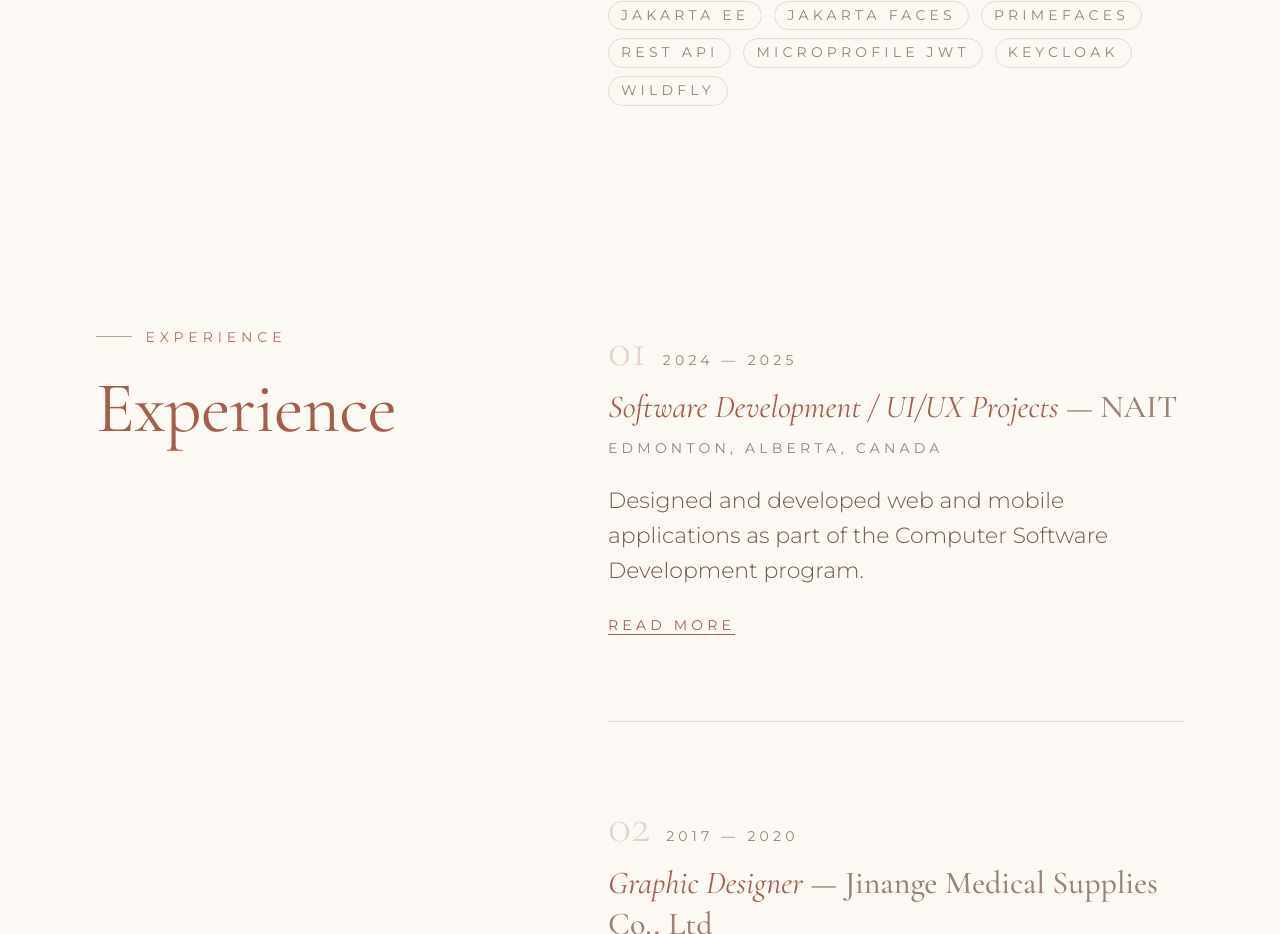
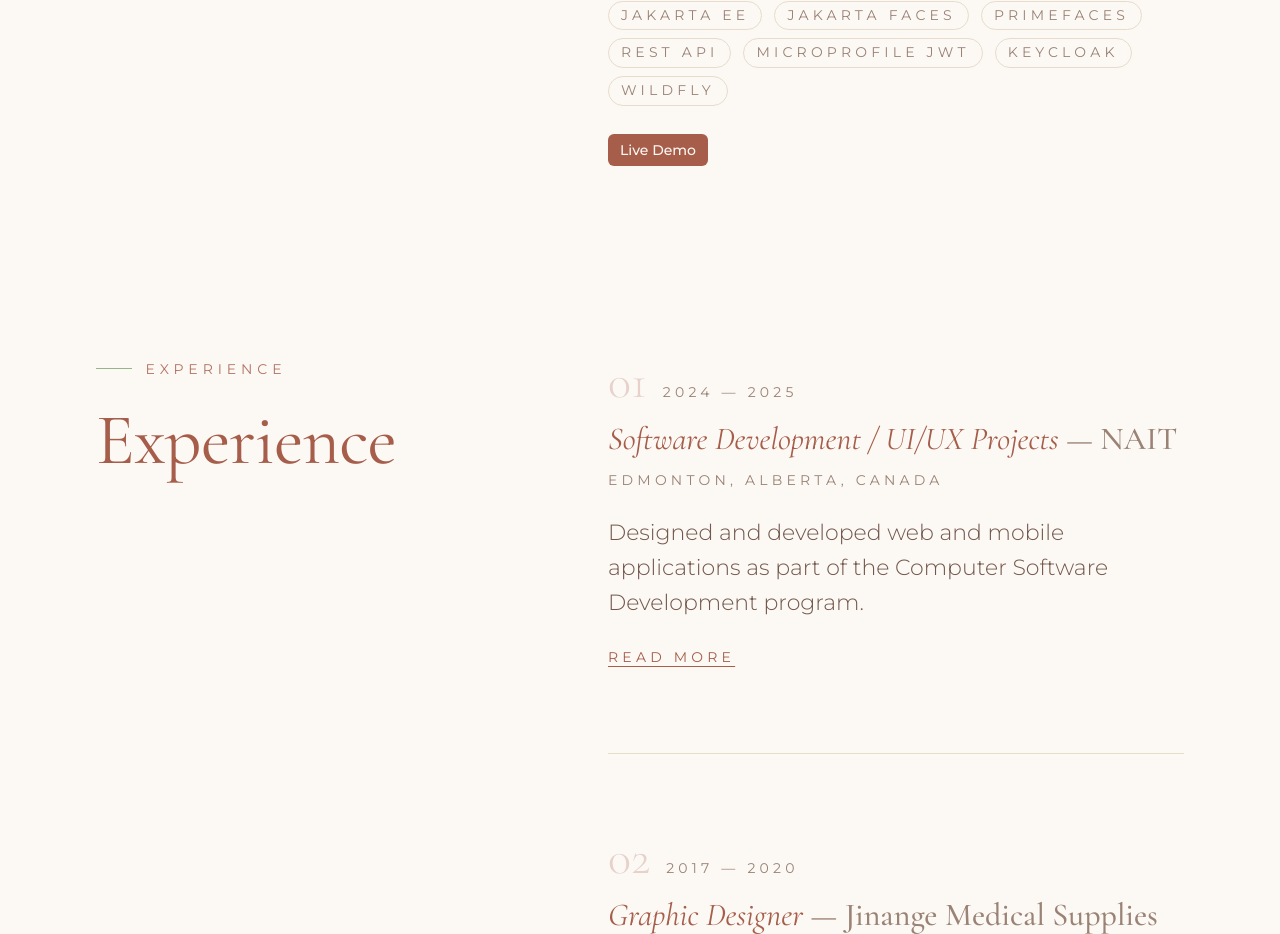
Before and after one commit to lilyjiang1203/remix-of-remix-of-resume-portfolio-website-template, a React (Vite) app: page / in a window 1280 px wide. Shown: the part 5107-6041 px from the top of the page. Built offline with nearby package versions, Linux system fonts and the light colour scheme; the HTML template or start-up script is replaced by a standard one.

Commit message:
Changes
Co-authored-by: lilyjiang1203 <123008741+lilyjiang1203@users.noreply.github.com>

```diff
--- a/src/data/portfolio-data.ts
+++ b/src/data/portfolio-data.ts
@@ -213,7 +213,7 @@ export const projects: Project[] = [
     description:
       "Full-stack Jakarta EE application demonstrating JWT-based authentication, role-based access control, and multi-tenant data isolation. Built with Jakarta Faces, PrimeFaces, REST APIs, MicroProfile JWT, Keycloak, and WildFly.",
     techStack: ["Jakarta EE", "Jakarta Faces", "PrimeFaces", "REST API", "MicroProfile JWT", "Keycloak", "WildFly"],
-    liveUrl: "[Add Live Demo URL]",
+    liveUrl: "https://securebill-web.calmtree-49de5411.westus2.azurecontainerapps.io",
     githubUrl: "[Add GitHub URL]",
     status: "active",
   },
```
